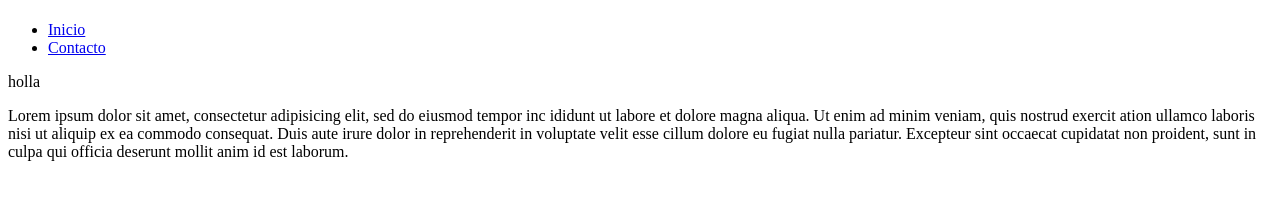
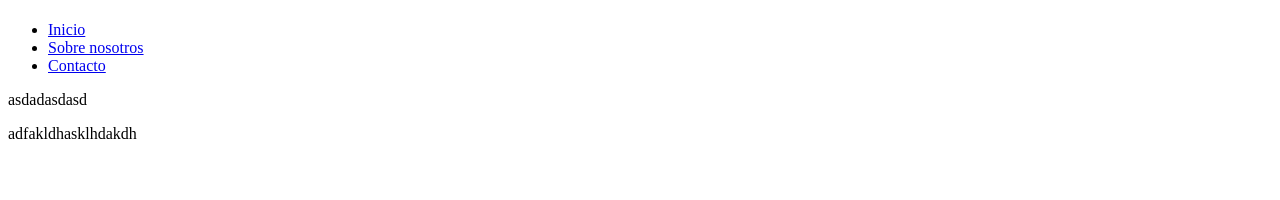
Before and after one commit to noxigithub/gitCurso, a plain HTML site: page index.html in a window 1280 px wide. Drawn offline with Linux system fonts and the light colour scheme.

Commit message:
nueva seccion en el menu

```diff
--- a/index.html
+++ b/index.html
@@ -12,7 +12,9 @@
           <li>
             <a href="#">Inicio</a>
           </li>
-
+          <li>
+            <a href="#">Sobre nosotros</a>
+          </li>
           <li>
             <a href="#">Contacto</a>
           </li>
@@ -20,11 +22,13 @@
         </ul>
       </header>
       <main>
-        <p>holla</p>
-        <p>Lorem ipsum dolor sit amet, consectetur adipisicing elit, sed do eiusmod tempor inc
-          ididunt ut labore et dolore magna aliqua. Ut enim ad minim veniam, quis nostrud exercit
-          ation ullamco laboris nisi ut aliquip ex ea commodo consequat. Duis aute irure dolor in reprehenderit in voluptate velit esse cillum dolore
-           eu fugiat nulla pariatur. Excepteur sint occaecat cupidatat non proident, sunt in culpa qui officia deserunt mollit anim id est laborum.</p>
+        <section>
+          <p>asdadasdasd</p>
+        </section>
+
+        <section>
+          <p>adfakldhasklhdakdh</p>
+        </section>
       </main>
     </div>
   </body>
```
